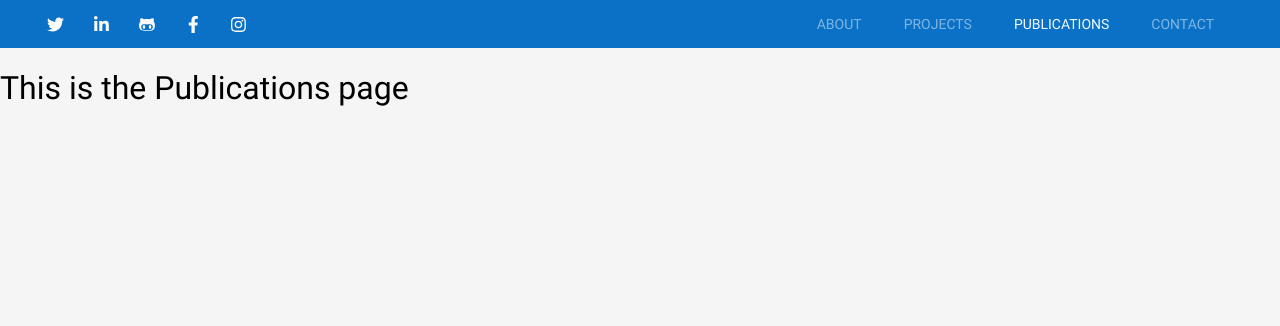
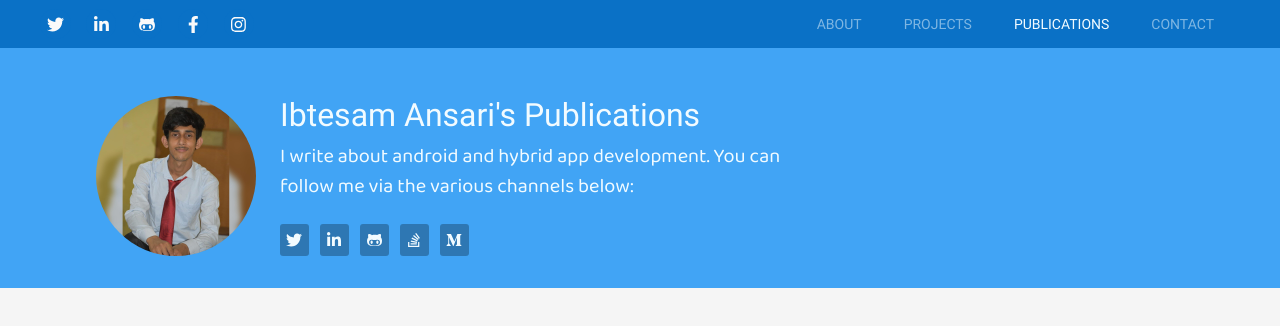
Before and after one commit to jasbindar-singh/portfolio-react, a React (Create React App) app: page /publications in a window 1280 px wide. Shown: the top 326 px of the page. Built offline with nearby package versions, Linux system fonts and the light colour scheme.

Commit message:
projects completed

```diff
--- a/src/components/Footer/Footer.js
+++ b/src/components/Footer/Footer.js
@@ -11,7 +11,7 @@ const myStyles = makeStyles((theme) => ({
         justifyContent: 'center',
         width: '100%',
         flexDirection: 'column',
-        padding: '3em 0em',
+        padding: '2em 0em',
         backgroundColor: DataMap.color.lightBlue,
         '& h2': {
             fontSize: 28,
--- a/src/components/ProjectCard/ProjectCard.js
+++ b/src/components/ProjectCard/ProjectCard.js
@@ -1,8 +1,7 @@
 import React, { useState } from 'react'
-import { Paper, makeStyles, Avatar, Box, Chip } from '@material-ui/core'
+import { Paper, makeStyles, Box, Chip } from '@material-ui/core'
 
 import DataMap from '../../DataMap'
-import { useTheme } from 'styled-components'
 
 
 export default function ProjectCard(props) {
@@ -12,11 +11,13 @@ export default function ProjectCard(props) {
         projectCard: {
             [theme.breakpoints.down('sm')]: {
                 marginBottom: '3em',
-                minWidth: '20em'
+                minWidth: '18em',
+                height: 'auto'
             },
             display: 'flex',
             flexDirection: 'column',
             minWidth: '25%',
+            height: props.about ? 'auto' : '100%'
         },
         projectImageBox: {
             height: '13em',
--- a/src/pages/about/About.js
+++ b/src/pages/about/About.js
@@ -9,7 +9,7 @@ import Footer from '../../components/Footer/Footer'
 
 export default function About() {
     return (
-        <div>
+        <div style={{ position: 'relative' }}>
             <Showcase />
             <SkillsOverview />
             <FeaturedProject />
--- a/src/pages/about/BlogPost.js
+++ b/src/pages/about/BlogPost.js
@@ -12,7 +12,7 @@ export default function BlogPost() {
             flexDirection: 'column',
             justifyContent: 'center',
             alignItems: 'center',
-            margin: '1em 0em 2em 0em',
+            margin: '1em 0em',
             '& h1': {
                 fontSize: 30,
                 color: DataMap.color.lightGray
--- a/src/pages/about/FeaturedProject.js
+++ b/src/pages/about/FeaturedProject.js
@@ -40,9 +40,9 @@ export default function FeaturedProject() {
         <Box className={classes.featuredProjectContainer}>
             <h1>Featured Projects</h1>
             <Box className={classes.projectList}>
-                <ProjectCard index={0} />
-                <ProjectCard index={1} />
-                <ProjectCard index={2} />
+                <ProjectCard index={0} about />
+                <ProjectCard index={1} about />
+                <ProjectCard index={2} about />
             </Box>
             <Button2 buttonText='View all projects' onClick={() => { window.location = '/projects' }} />
         </Box>
--- a/src/pages/projects/ProjectGrid.js
+++ b/src/pages/projects/ProjectGrid.js
@@ -17,6 +17,8 @@ const myStyles = makeStyles((theme) => ({
     },
     singleProjectCard: {
         maxWidth: '19em',
+        justifySelf: 'center',
+        width: '100%',
     }
 }))
 
@@ -42,7 +44,10 @@ export default function ProjectGrid(props) {
     const projects = getRelevantProjects(props.selected, DataMap.project.projectList)
     console.log(projects)
     return (
-        <Box display='flex' justifyContent='center' alignItems='center' margin='1em 0em 3em 0em'>
+        <Box
+            display='flex'
+            justifyContent='center'
+            margin='1em 0em 3em 0em'>
             <Box className={classes.projectGridContainer}>
                 {
                     projects.map((index) => {
--- a/src/pages/publications/Publications.js
+++ b/src/pages/publications/Publications.js
@@ -1,9 +1,11 @@
 import React from 'react'
+
+import Showcase from './Showcase'
 
 export default function Publications() {
     return (
         <div>
-            <h1>This is the Publications page</h1>
+            <Showcase />
         </div>
     )
 }
--- /dev/null
+++ b/src/pages/publications/Showcase.js
@@ -0,0 +1,112 @@
+import React from 'react'
+import { makeStyles, Box, Avatar, IconButton } from '@material-ui/core'
+import { FontAwesomeIcon } from '@fortawesome/react-fontawesome'
+import { faTwitter, faLinkedinIn, faGithubAlt, faStackOverflow, faMediumM } from '@fortawesome/free-brands-svg-icons'
+
+
+import DataMap from '../../DataMap'
+
+const myStyles = makeStyles((theme) => ({
+    publicationContainer: {
+        [theme.breakpoints.down('sm')]: {
+            flexDirection: 'column',
+            alignItems: 'center',
+            padding: '3em 0em',
+        },
+        display: 'flex',
+        padding: '3em 0em 2em 6em',
+        backgroundColor: DataMap.color.lightBlue
+    },
+    pubImage: {
+        height: '8em',
+        width: '8em',
+    },
+    pubDesc: {
+        [theme.breakpoints.down('sm')]: {
+            marginLeft: 0,
+            alignItems: 'center'
+        },
+        display: 'flex',
+        flexDirection: 'column',
+        color: DataMap.color.white,
+        marginLeft: '1.5em',
+        '& h1': {
+            [theme.breakpoints.down('sm')]: {
+                textAlign: 'center',
+                marginTop: '0.5em'
+            },
+            margin: '0em 0em'
+        },
+        '& p': {
+            [theme.breakpoints.down('sm')]: {
+                textAlign: 'center',
+                width: '100%'
+            },
+            fontFamily: "'Baloo Bhaina 2'",
+            fontSize: 20,
+            width: '60%',
+            lineHeight: '1.5em',
+            marginTop: '0.5em'
+        },
+        '& ul': {
+            display: 'flex',
+            listStyle: 'none',
+            margin: '0em 0em',
+            padding: '0em 0em',
+            '& li': {
+                backgroundColor: DataMap.color.lightBlueContrast,
+                display: 'flex',
+                alignItems: 'center',
+                justifyContent: 'center',
+                height: '2em',
+                width: '1.8em',
+                marginRight: '0.7em',
+                borderRadius: 3,
+                transition: 'background-color 0.4s ease',
+                '&:hover': {
+                    backgroundColor: DataMap.color.darkBlueContrast,
+                }
+            },
+        },
+    },
+    pubIcon: {
+        height: '1em',
+        width: '1em'
+    }
+}))
+
+export default function Showcase() {
+    const classes = myStyles()
+    const btnArr = [
+        DataMap.socialMedia['twitter'],
+        DataMap.socialMedia['linkedin'],
+        DataMap.socialMedia['github'],
+        DataMap.socialMedia['stackoverflow'],
+        DataMap.socialMedia['medium'],
+    ]
+    const btnIcon = [
+        <FontAwesomeIcon icon={faTwitter} className={classes.pubIcon} />,
+        <FontAwesomeIcon icon={faLinkedinIn} className={classes.pubIcon} />,
+        <FontAwesomeIcon icon={faGithubAlt} className={classes.pubIcon} />,
+        <FontAwesomeIcon icon={faStackOverflow} className={classes.pubIcon} />,
+        <FontAwesomeIcon icon={faMediumM} className={classes.pubIcon} />,
+    ]
+    return (
+        <Box className={classes.publicationContainer}>
+            <Avatar src={DataMap.about.image} className={classes.pubImage} />
+            <Box className={classes.pubDesc}>
+                <h1>Ibtesam Ansari's Publications</h1>
+                <p>I write about android and hybrid app development. You can follow me via the various channels below:</p>
+                <ul>
+                    {
+                        btnArr.map((item, index) => {
+                            return <li className={classes.pubAvatar}>
+                                {btnIcon[index]}
+                            </li>
+                        })
+                    }
+                </ul>
+            </Box>
+        </Box>
+    )
+}
```
